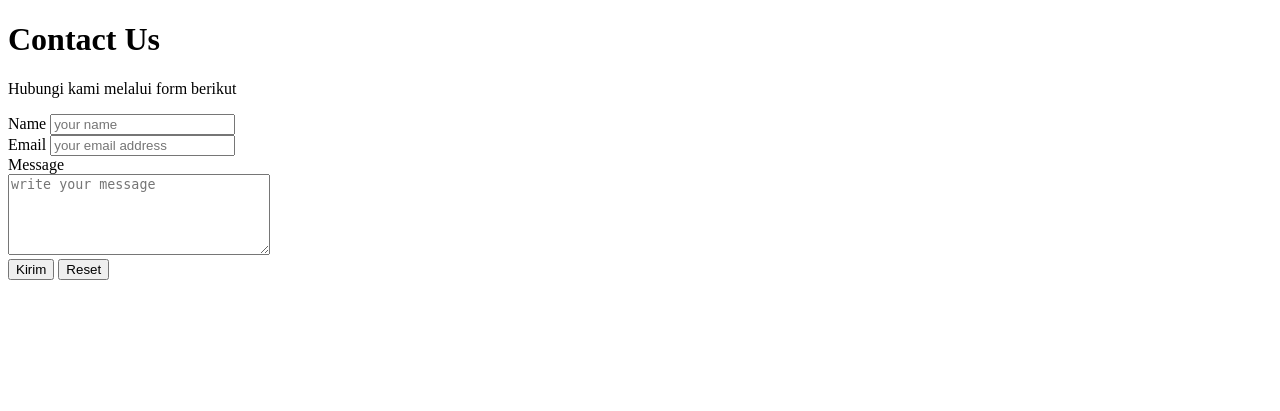
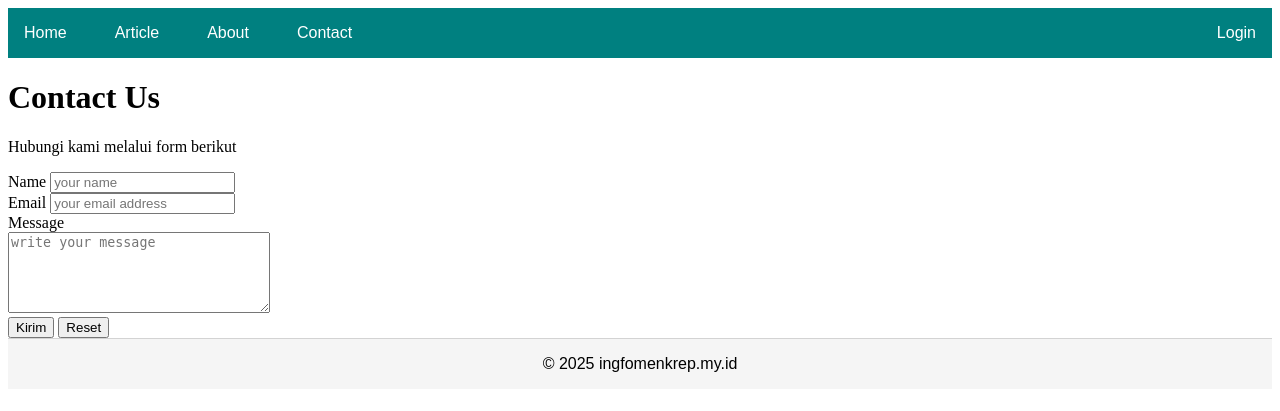
Before and after one commit to AhZanMC/Fauzan-BelajarCI-3, a CodeIgniter app: page /Fauzan-BelajarCI-3/index.php/page/contact in a window 1280 px wide. Shown: the top 411 px of the page. Run offline with CodeIgniter, Linux system fonts and the light colour scheme.

Commit message:
Belajar View
- Tambah _partials untuk head, navbar, footer agar layout konsisten di semua view.
- Update semua view utama supaya pakai partials.
- Tambah file CSS utama untuk styling dasar.
- Hapus Hello controller.
- Set base_url di config.
- Update Page controller untuk kirim meta title ke view.

```diff
--- a/application/config/autoload.php
+++ b/application/config/autoload.php
@@ -89,7 +89,7 @@ $autoload['drivers'] = array();
 |
 |	$autoload['helper'] = array('url', 'file');
 */
-$autoload['helper'] = array();
+$autoload['helper'] = array('url');
 
 /*
 | -------------------------------------------------------------------
--- a/application/config/config.php
+++ b/application/config/config.php
@@ -23,7 +23,9 @@ defined('BASEPATH') OR exit('No direct script access allowed');
 | a PHP script and you can easily do that on your own.
 |
 */
-$config['base_url'] = '';
+
+// ini buat mengatur base URL aplikasi, biasanya diisi dengan alamat website
+$config['base_url'] = 'http://localhost/Fauzan-BelajarCI-3/';
 
 /*
 |--------------------------------------------------------------------------
--- a/application/controllers/Page.php
+++ b/application/controllers/Page.php
@@ -6,23 +6,31 @@ class Page extends CI_Controller
 {
 	public function index()
 	{
-		$this->load->view('home');
+		$data['meta'] = [
+			'title' => 'Ingfo Menkrep',
+		];
+
+		$this->load->view('home', $data);
 	}
 
 	public function about()
 	{
+		$data['meta'] = [
+			'title' => 'Tentang Kami Ingfo Menkrep',
+		];
 		$this->load->view('about');
 	}
 
 	public function contact()
 	{
-		// Ini untuk menangani form submit jika ada
-		// kalo gak ada form submit, maka akan menampilkan halaman contact :v
-		if ($this->input->method() === 'post') {
-			print_r($this->input->post()); // print_r() buat debugging, untuk melihat data yang dikirim
+		$data['meta'] = [
+			'title' => 'Contact Us',
+		];
+
+		if($this->input->method() === 'post'){
+			print_r($this->input->post());
 		}
 
-		// untuk menampilkan halaman contact
-		$this->load->view('contact');
+		$this->load->view('contact', $data);
 	}
 }
--- /dev/null
+++ b/application/views/_partials/footer.php
@@ -0,0 +1,3 @@
+<footer class="footer">
+	&copy; <?= Date('Y') ?> ingfomenkrep.my.id
+</footer>
--- /dev/null
+++ b/application/views/_partials/head.php
@@ -0,0 +1,6 @@
+<meta charset="UTF-8">
+<meta http-equiv="X-UA-Compatible" content="IE=edge">
+<meta name="viewport" content="width=device-width, initial-scale=1.0">
+<title><?= isset($meta['title']) ? $meta['title'] : 'ingfomenkrep.my.id' ?></title>
+
+<link rel="stylesheet" href="<?= base_url('assets/css/main.css') ?>" />
--- /dev/null
+++ b/application/views/_partials/navbar.php
@@ -0,0 +1,7 @@
+<nav class="navbar">
+	<a href="<?= site_url() ?>">Home</a>
+	<a href="<?= site_url('article') ?>">Article</a>
+	<a href="<?= site_url('page/about') ?>">About</a>
+	<a href="<?= site_url('page/contact') ?>">Contact</a>
+	<a href="<?= site_url('auth/login') ?>" style="margin-left:auto">Login</a>
+</nav>
--- a/application/views/contact.php
+++ b/application/views/contact.php
@@ -2,17 +2,15 @@
 <html lang="en">
 
 <head>
-	<meta charset="UTF-8">
-	<meta http-equiv="X-UA-Compatible" content="IE=edge">
-	<meta name="viewport" content="width=device-width, initial-scale=1.0">
-	<title>Hubungi kami</title>
+	<?php $this->load->view('_partials/head.php'); ?>
 </head>
 
 <body>
+	<?php $this->load->view('_partials/navbar.php'); ?>
 
 	<h1>Contact Us</h1>
 	<p>Hubungi kami melalui form berikut</p>
-	<form action="###" method="get">
+	<form action="" method="get">
 		<div>
 			<label for="name">Name</label>
 			<input type="text" name="name" placeholder="your name" required/>
@@ -32,6 +30,7 @@
 		</div>
 	</form>
 
+	<?php $this->load->view('_partials/footer.php'); ?>
 </body>
 
 </html>
--- /dev/null
+++ b/assets/css/main.css
@@ -0,0 +1,25 @@
+.navbar {
+	display: flex;
+	gap: 1em;
+	background-color: teal;
+}
+
+.navbar a {
+	font-family: sans-serif;
+	font-weight: 500;
+	color: white;
+	text-decoration: none;
+	padding: 1rem;
+}
+
+.navbar a:hover {
+	background-color: rgba(255, 255, 255, 0.1);
+}
+
+.footer {
+	font-family: sans-serif;
+	background-color: whitesmoke;
+	padding: 1em;
+	text-align: center;
+	border-top: 1px solid lightgray;
+}
```
Also changed, not shown: application/controllers/Hello.php (deleted, +0 -8 lines), application/views/about.php (+6 -3 lines), application/views/articles/empty_article.php (+7 -5 lines), application/views/articles/list_article.php (+12 -10 lines), application/views/articles/show_article.php (+7 -5 lines), application/views/home.php (+4 -5 lines).
